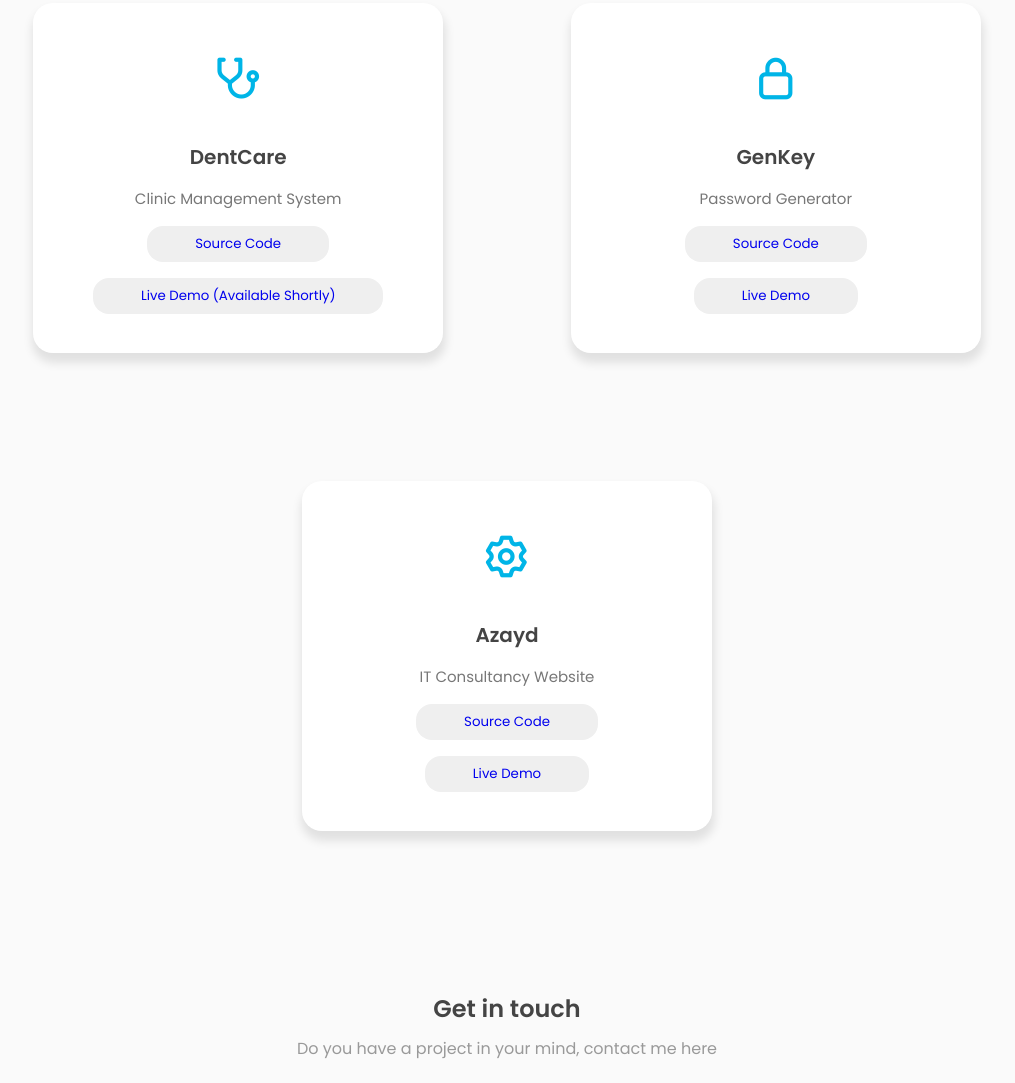
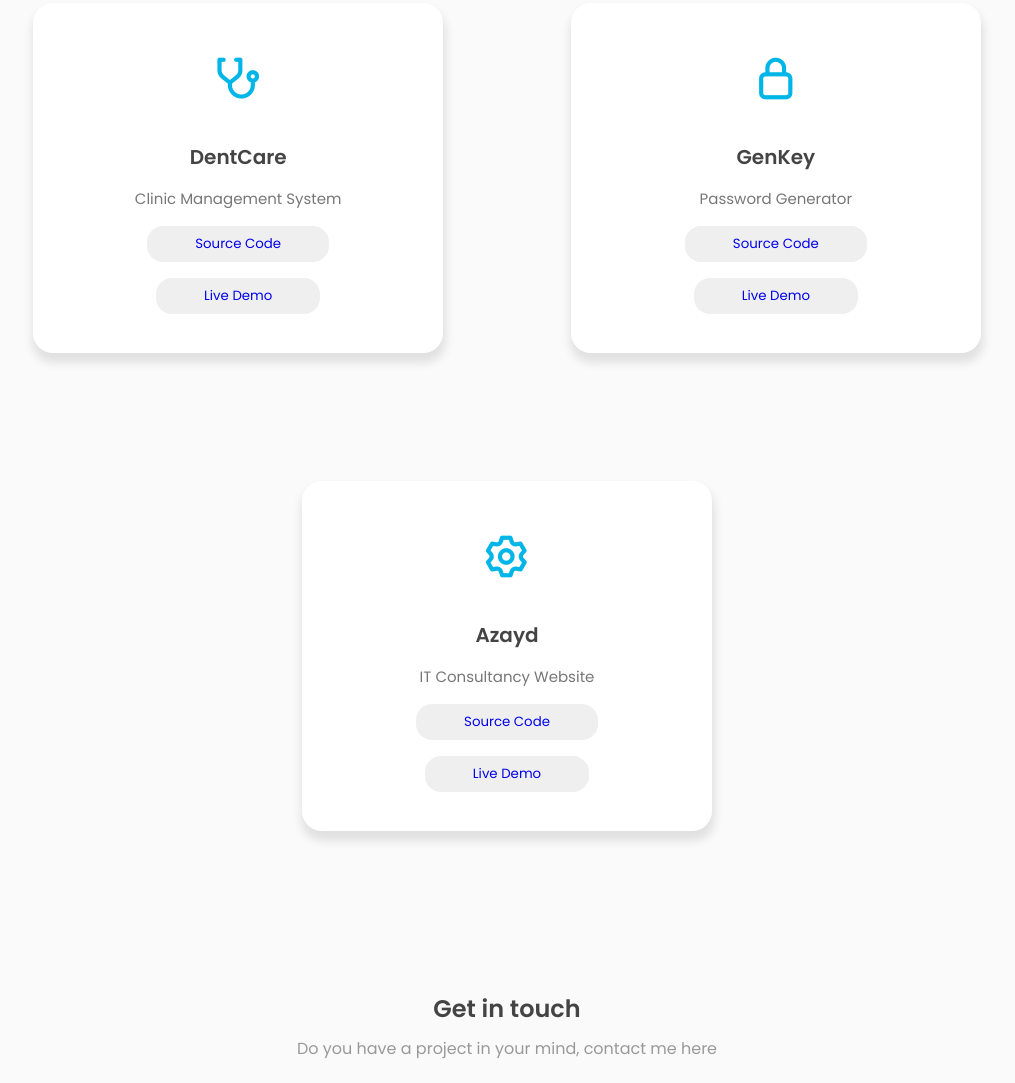
Before and after one commit to bhaveshjain2603/Portfolio-Website, a plain HTML site: page index.html in a window 1280 px wide. Shown: the part 2168-3251 px from the top of the page, without its empty margins (133-1148 px from the left). Drawn offline with nearby package versions, Linux system fonts and the light colour scheme.

Commit message:
Added project link

```diff
--- a/index.html
+++ b/index.html
@@ -183,7 +183,7 @@
                         <h3>DentCare</h3>
                         <label>Clinic Management System</label>
                         <button><a href="https://github.com/bhaveshjain2603/dentcare" target="_blank">Source Code</a></button>
-                        <button><a href="#">Live Demo (Available Shortly)</a></button>
+                        <button><a href="https://sbk-dentcare.vercel.app" target="_blank">Live Demo</a></button>
                     </div>
                     <div class="project-box">
                         <i class="uil uil-lock"></i>
```
